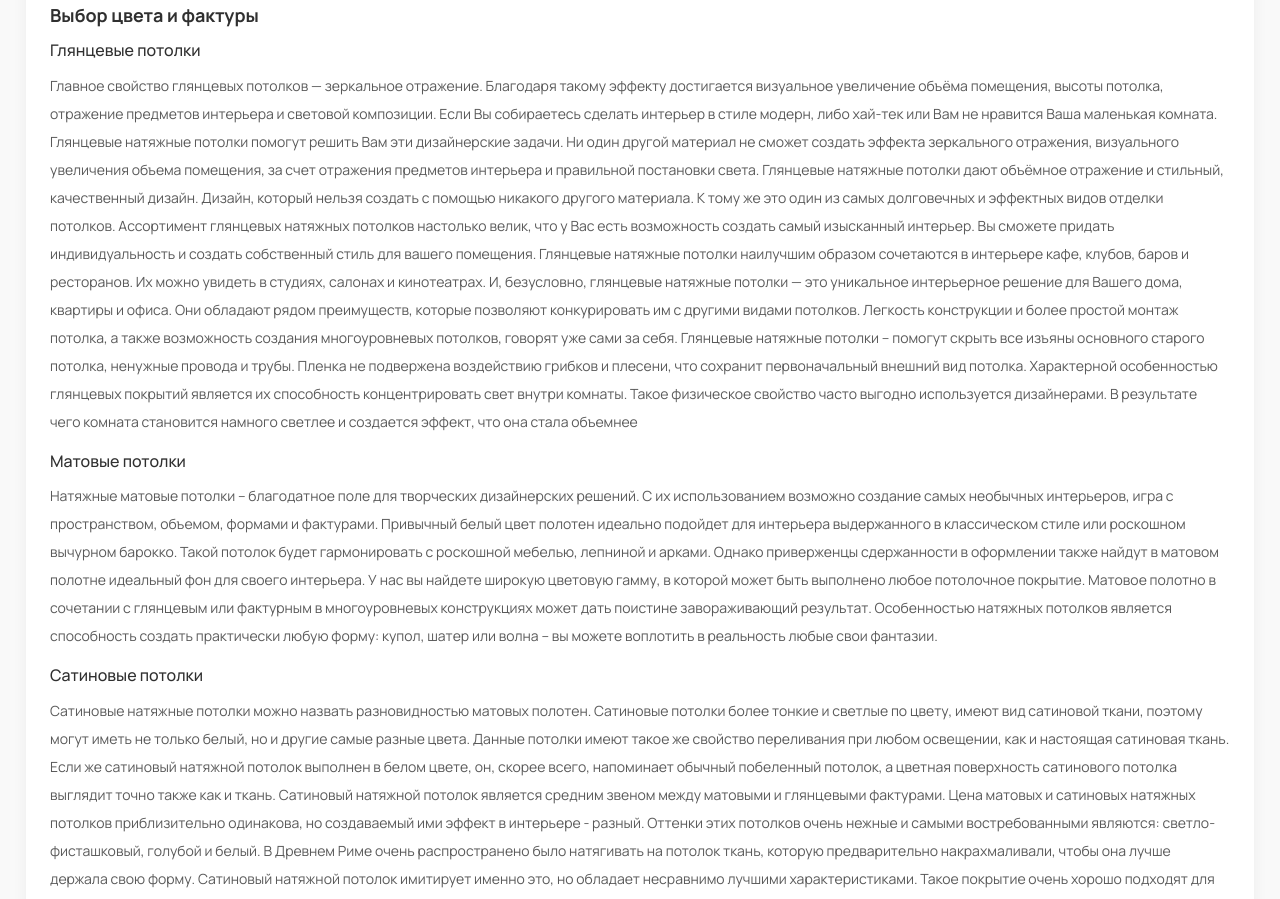
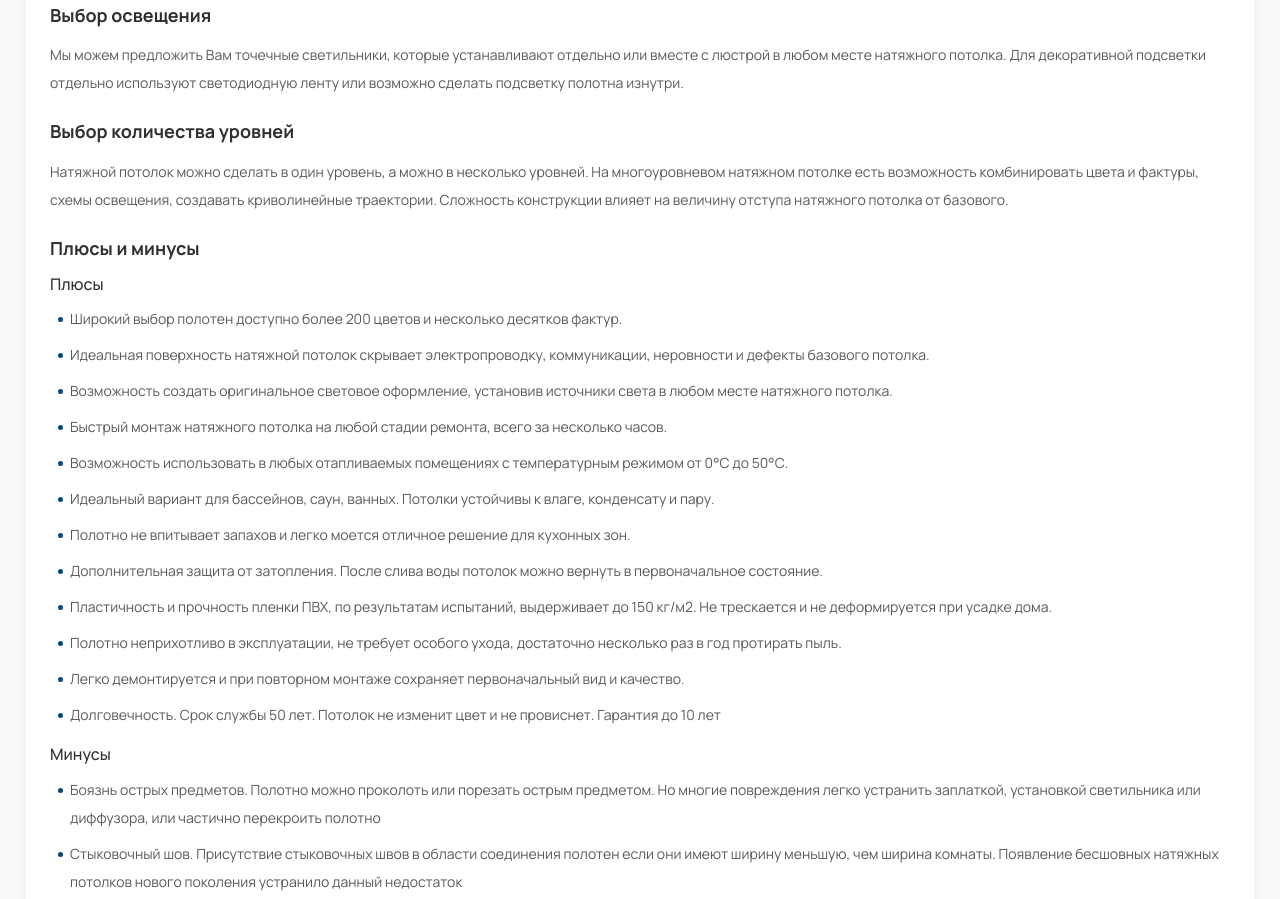
Before and after one commit to kadonomaro/nuxt_stretch_ceiling, a Nuxt app: page /help in a window 1280 px wide. Shown: the part 520-1419 px from the top of the page. Built offline with nearby package versions, Linux system fonts and the light colour scheme.

Commit message:
feat: add catalog page text, remove part of text from advice page

```diff
--- a/assets/css/main.scss
+++ b/assets/css/main.scss
@@ -68,11 +68,39 @@ body {
         color: $color-light;
         font-size: 14px;
         line-height: 28px;
+        &:not(:last-child) {
+            margin-bottom: 12px;
+        }
     }
     a {
         display: inline-block;
         color: $color-accent;
         text-decoration: none;
+    }
+    ul {
+        padding-left: 20px;
+        color: $color-light;
+        font-size: 14px;
+        line-height: 28px;
+        &:not(:last-child) {
+            margin-bottom: 12px;
+        }
+        li {
+            position: relative;
+            &:not(:last-child) {
+                margin-bottom: 8px;
+            }
+            &::before {
+                content: "";
+                position: absolute;
+                top: 12px;
+                left: -12px;
+                width: 5px;
+                height: 5px;
+                border-radius: 50%;
+                background-color: $color-accent;
+            }
+        }
     }
 }
 
--- a/components/HelpAdvice.vue
+++ b/components/HelpAdvice.vue
@@ -15,6 +15,7 @@
                 <a href="tel:79111111111">+7 (911) 111-11-11</a>
             </p>
         </div>
+
         <div class="help-advice__text">
             <h3>Стоимость с установкой</h3>
             <p>
@@ -22,103 +23,7 @@
                 натяжного потолка это воспользоваться нашим калькулятором
             </p>
         </div>
-        <div class="help-advice__text">
-            <h3>Выбор цвета и фактуры</h3>
-            <h4>Глянцевые потолки</h4>
-            <p>
-                Главное свойство глянцевых потолков — зеркальное отражение.
-                Благодаря такому эффекту достигается визуальное увеличение
-                объёма помещения, высоты потолка, отражение предметов интерьера
-                и световой композиции. Если Вы собираетесь сделать интерьер в
-                стиле модерн, либо хай-тек или Вам не нравится Ваша маленькая
-                комната. Глянцевые натяжные потолки помогут решить Вам эти
-                дизайнерские задачи. Ни один другой материал не сможет создать
-                эффекта зеркального отражения, визуального увеличения объема
-                помещения, за счет отражения предметов интерьера и правильной
-                постановки света. Глянцевые натяжные потолки дают объёмное
-                отражение и стильный, качественный дизайн. Дизайн, который
-                нельзя создать с помощью никакого другого материала. К тому же
-                это один из самых долговечных и эффектных видов отделки
-                потолков. Ассортимент глянцевых натяжных потолков настолько
-                велик, что у Вас есть возможность создать самый изысканный
-                интерьер. Вы сможете придать индивидуальность и создать
-                собственный стиль для вашего помещения. Глянцевые натяжные
-                потолки наилучшим образом сочетаются в интерьере кафе, клубов,
-                баров и ресторанов. Их можно увидеть в студиях, салонах и
-                кинотеатрах. И, безусловно, глянцевые натяжные потолки — это
-                уникальное интерьерное решение для Вашего дома, квартиры и
-                офиса. Они обладают рядом преимуществ, которые позволяют
-                конкурировать им с другими видами потолков. Легкость конструкции
-                и более простой монтаж потолка, а также возможность создания
-                многоуровневых потолков, говорят уже сами за себя. Глянцевые
-                натяжные потолки – помогут скрыть все изъяны основного старого
-                потолка, ненужные провода и трубы. Пленка не подвержена
-                воздействию грибков и плесени, что сохранит первоначальный
-                внешний вид потолка. Характерной особенностью глянцевых покрытий
-                является их способность концентрировать свет внутри комнаты.
-                Такое физическое свойство часто выгодно используется
-                дизайнерами. В результате чего комната становится намного
-                светлее и создается эффект, что она стала объемнее
-            </p>
 
-            <h4>Матовые потолки</h4>
-            <p>
-                Натяжные матовые потолки – благодатное поле для творческих
-                дизайнерских решений. С их использованием возможно создание
-                самых необычных интерьеров, игра с пространством, объемом,
-                формами и фактурами. Привычный белый цвет полотен идеально
-                подойдет для интерьера выдержанного в классическом стиле или
-                роскошном вычурном барокко. Такой потолок будет гармонировать с
-                роскошной мебелью, лепниной и арками. Однако приверженцы
-                сдержанности в оформлении также найдут в матовом полотне
-                идеальный фон для своего интерьера. У нас вы найдете широкую
-                цветовую гамму, в которой может быть выполнено любое потолочное
-                покрытие. Матовое полотно в сочетании с глянцевым или фактурным
-                в многоуровневых конструкциях может дать поистине завораживающий
-                результат. Особенностью натяжных потолков является способность
-                создать практически любую форму: купол, шатер или волна – вы
-                можете воплотить в реальность любые свои фантазии.
-            </p>
-
-            <h4>Сатиновые потолки</h4>
-            <p>
-                Сатиновые натяжные потолки можно назвать разновидностью матовых
-                полотен. Сатиновые потолки более тонкие и светлые по цвету,
-                имеют вид сатиновой ткани, поэтому могут иметь не только белый,
-                но и другие самые разные цвета. Данные потолки имеют такое же
-                свойство переливания при любом освещении, как и настоящая
-                сатиновая ткань. Если же сатиновый натяжной потолок выполнен в
-                белом цвете, он, скорее всего, напоминает обычный побеленный
-                потолок, а цветная поверхность сатинового потолка выглядит точно
-                также как и ткань. Сатиновый натяжной потолок является средним
-                звеном между матовыми и глянцевыми фактурами. Цена матовых и
-                сатиновых натяжных потолков приблизительно одинакова, но
-                создаваемый ими эффект в интерьере - разный. Оттенки этих
-                потолков очень нежные и самыми востребованными являются:
-                светло-фисташковый, голубой и белый. В Древнем Риме очень
-                распространено было натягивать на потолок ткань, которую
-                предварительно накрахмаливали, чтобы она лучше держала свою
-                форму. Сатиновый натяжной потолок имитирует именно это, но
-                обладает несравнимо лучшими характеристиками. Такое покрытие
-                очень хорошо подходят для создания многоуровневого потолка,
-                потолка самой разнообразной геометрической формы. Внешний вид
-                сатинового потолка отличается от матового легкой игрой света. Он
-                блестит, но не имеет свойства отражения. Из-за этого даже в тех
-                помещениях, где освещение подобрано не совсем удачно, потолок
-                все равно будет выглядеть хорошо. Дневной и искусственный свет
-                отражаются от поверхности такого потолка по-разному. При дневном
-                свете потолок будет иметь свой настоящий свет, а в тех местах,
-                где на него попадает искусственное освещение, сатиновый потолок
-                будет иметь оттенок ближе к белому. Поверхность таких потолков
-                имеет микрорельеф, что и создает такую удивительную игру света.
-                Устанавливают сатиновый потолок как в квартирах, так и в офисах.
-                Но такой потолок имеет некоторые ограничения. Их нельзя
-                устанавливать на открытом воздухе (веранды, например). Это
-                связно с их непереносимостью перепадов и низких отрицательных
-                температур. Минимально выдерживаемая ими температура составляет
-                0°С, а максимальная – + 60°С
-            </p>
-        </div>
         <div class="help-advice__text">
             <h3>Выбор освещения</h3>
             <p>
@@ -129,6 +34,7 @@
                 полотна изнутри.
             </p>
         </div>
+
         <div class="help-advice__text">
             <h3>Выбор количества уровней</h3>
             <p>
@@ -138,6 +44,85 @@
                 создавать криволинейные траектории. Сложность конструкции влияет
                 на величину отступа натяжного потолка от базового.
             </p>
+        </div>
+
+        <div class="help-advice__text">
+            <h3>Плюсы и минусы</h3>
+            <h4>Плюсы</h4>
+            <ul>
+                <li>
+                    Широкий выбор полотен доступно более 200 цветов и несколько
+                    десятков фактур.
+                </li>
+                <li>
+                    Идеальная поверхность натяжной потолок скрывает
+                    электропроводку, коммуникации, неровности и дефекты базового
+                    потолка.
+                </li>
+                <li>
+                    Возможность создать оригинальное световое оформление,
+                    установив источники света в любом месте натяжного потолка.
+                </li>
+                <li>
+                    Быстрый монтаж натяжного потолка на любой стадии ремонта,
+                    всего за несколько часов.
+                </li>
+                <li>
+                    Возможность использовать в любых отапливаемых помещениях с
+                    температурным режимом от 0°С до 50°С.
+                </li>
+                <li>
+                    Идеальный вариант для бассейнов, саун, ванных. Потолки
+                    устойчивы к влаге, конденсату и пару.
+                </li>
+                <li>
+                    Полотно не впитывает запахов и легко моется отличное решение
+                    для кухонных зон.
+                </li>
+                <li>
+                    Дополнительная защита от затопления. После слива воды
+                    потолок можно вернуть в первоначальное состояние.
+                </li>
+                <li>
+                    Пластичность и прочность пленки ПВХ, по результатам
+                    испытаний, выдерживает до 150 кг/м2. Не трескается и не
+                    деформируется при усадке дома.
+                </li>
+                <li>
+                    Полотно неприхотливо в эксплуатации, не требует особого
+                    ухода, достаточно несколько раз в год протирать пыль.
+                </li>
+                <li>
+                    Легко демонтируется и при повторном монтаже сохраняет
+                    первоначальный вид и качество.
+                </li>
+                <li>
+                    Долговечность. Срок службы 50 лет. Потолок не изменит цвет и
+                    не провиснет. Гарантия до 10 лет
+                </li>
+            </ul>
+
+            <h4>Минусы</h4>
+            <ul>
+                <li>
+                    Боязнь острых предметов. Полотно можно проколоть или
+                    порезать острым предметом. Но многие повреждения легко
+                    устранить заплаткой, установкой светильника или диффузора,
+                    или частично перекроить полотно
+                </li>
+                <li>
+                    Стыковочный шов. Присутствие стыковочных швов в области
+                    соединения полотен если они имеют ширину меньшую, чем ширина
+                    комнаты. Появление бесшовных натяжных потолков нового
+                    поколения устранило данный недостаток
+                </li>
+                <li>
+                    Уменьшение высоты потолка отступ натяжного потолка от
+                    базового может составлять от 5 до 15 см. Это зависит от
+                    неровностей базового потолка, проложенных коммуникаций,
+                    закладных под светильники, люстры и т.д.
+                </li>
+            </ul>
         </div>
     </section>
 </template>
--- /dev/null
+++ b/components/common/CatalogText.vue
@@ -0,0 +1,94 @@
+<script>
+    export default {
+        name: "CatalogText",
+        props: {
+            text: {
+                type: Array,
+                default: () => [],
+            },
+        },
+        data() {
+            return {
+                paragraphsCount: 1,
+                buttonText: "Показать описание",
+            };
+        },
+        computed: {
+            computeParagraphs() {
+                return this.text.slice(0, this.paragraphsCount);
+            },
+        },
+        methods: {
+            start(el) {
+                el.style.height = el.scrollHeight + "px";
+            },
+            end(el) {
+                el.style.height = "";
+            },
+            scrollTo() {
+                const el = this.$refs.text;
+                const top =
+                    el.getBoundingClientRect().top + window.scrollY - 70;
+                window.scrollTo({
+                    top,
+                    behavior: "smooth",
+                });
+            },
+            toggleParagraphs() {
+                if (this.paragraphsCount === this.text.length) {
+                    this.paragraphsCount = 1;
+                    this.buttonText = "Показать описание";
+                    this.scrollTo();
+                } else {
+                    this.paragraphsCount = this.text.length;
+                    this.buttonText = "Скрыть описание";
+                }
+            },
+        },
+    };
+</script>
+
+<template>
+    <div ref="text" class="catalog-text typography box-shadow">
+        <transition-group
+            name="slide-down"
+            tag="div"
+            @enter="start"
+            @after-enter="end"
+            @before-leave="start"
+            @after-leave="end"
+        >
+            <p v-for="(paragraph, i) in computeParagraphs" :key="i">
+                {{ paragraph.content[0].value }}
+            </p>
+        </transition-group>
+
+        <button
+            v-if="text.length > 1"
+            class="catalog-text__button"
+            @click="toggleParagraphs"
+        >
+            {{ buttonText }}
+        </button>
+    </div>
+</template>
+
+<style lang="scss">
+    .catalog-text {
+        --transition-duration--slide-down: 0.5s;
+        padding: 16px;
+        background-color: #fff;
+        @include bp($bp-desktop-sm) {
+            padding: 24px;
+        }
+    }
+
+    .catalog-text__button {
+        margin-top: 8px;
+        padding: 8px 0;
+        color: $color-accent;
+        font-size: 14px;
+        font-weight: 500;
+        user-select: none;
+    }
+</style>
--- a/pages/_catalog/_slug.vue
+++ b/pages/_catalog/_slug.vue
@@ -1,12 +1,13 @@
 <script>
     import { createClient } from "~/plugins/contentful.js";
     import BaseButton from "~/components/common/BaseButton";
+    import CatalogText from "~/components/common/CatalogText";
 
     const client = createClient();
 
     export default {
         name: "CatalogPage",
-        components: { BaseButton },
+        components: { CatalogText, BaseButton },
         asyncData({ params }) {
             return client
                 .getEntries({
@@ -37,9 +38,17 @@
         <div class="container">
             <div v-if="detail" class="catalog-page__inner">
                 <main class="catalog-page__main">
-                    <catalog-slider
-                        :gallery="detail.fields.gallery"
-                    ></catalog-slider>
+                    <div class="catalog-page__slider">
+                        <catalog-slider
+                            :gallery="detail.fields.gallery"
+                        ></catalog-slider>
+                    </div>
+
+                    <div v-if="detail.fields.text" class="catalog-page__text">
+                        <catalog-text
+                            :text="detail.fields.text.content"
+                        ></catalog-text>
+                    </div>
                 </main>
                 <aside class="catalog-page__aside box-shadow">
                     <h1 class="catalog-page__title page-title">
@@ -51,7 +60,7 @@
                         ></catalog-specs>
                     </div>
                     <div class="catalog-page__price">
-                        от {{ detail.fields.price }} ₽
+                        от <span>{{ detail.fields.price }}</span> ₽ за м²
                     </div>
                     <base-button @click="$popup.show('ModalCalc')">
                         Бесплатный замер
@@ -93,9 +102,21 @@
         background-color: #fff;
         padding: 16px;
         @include bp($bp-desktop-sm) {
+            position: sticky;
+            top: 80px;
             flex-grow: 1;
             padding: 32px;
         }
+    }
+
+    .catalog-page__slider {
+        margin-bottom: 24px;
+        @include bp($bp-desktop-sm) {
+            margin-bottom: 60px;
+        }
+    }
+
+    .catalog-page__text {
     }
 
     .catalog-page__title {
@@ -112,7 +133,9 @@
     .catalog-page__price {
         margin-bottom: 24px;
         font-size: 18px;
-        font-weight: 600;
+        span {
+            font-weight: 600;
+        }
         @include bp($bp-desktop-sm) {
             font-size: 24px;
         }
```
